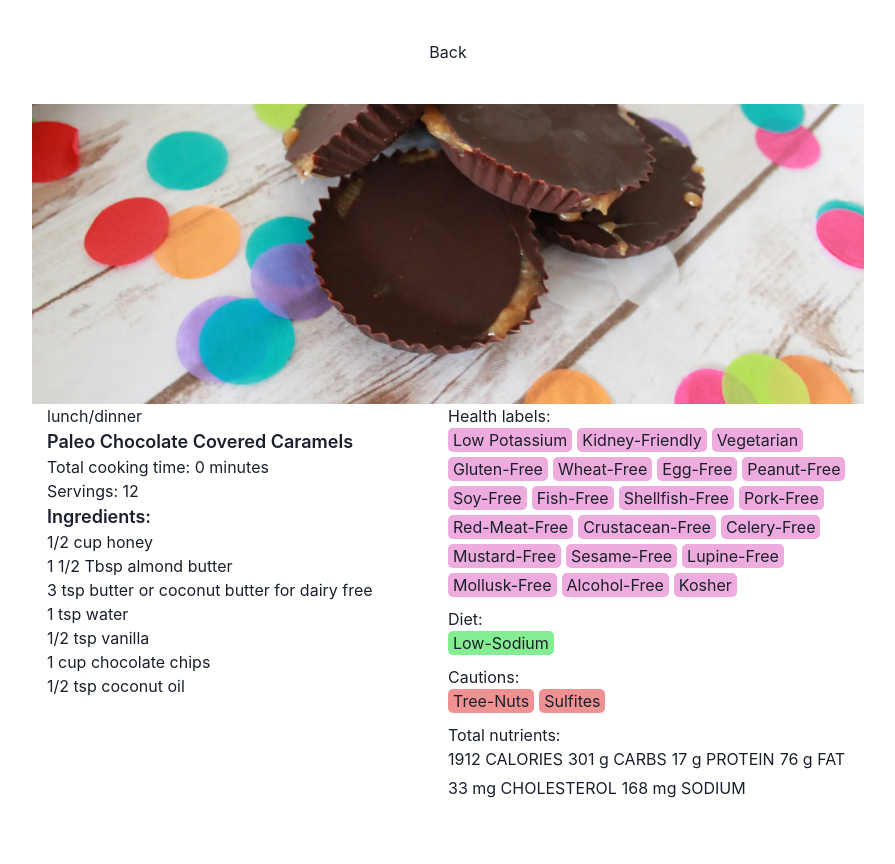
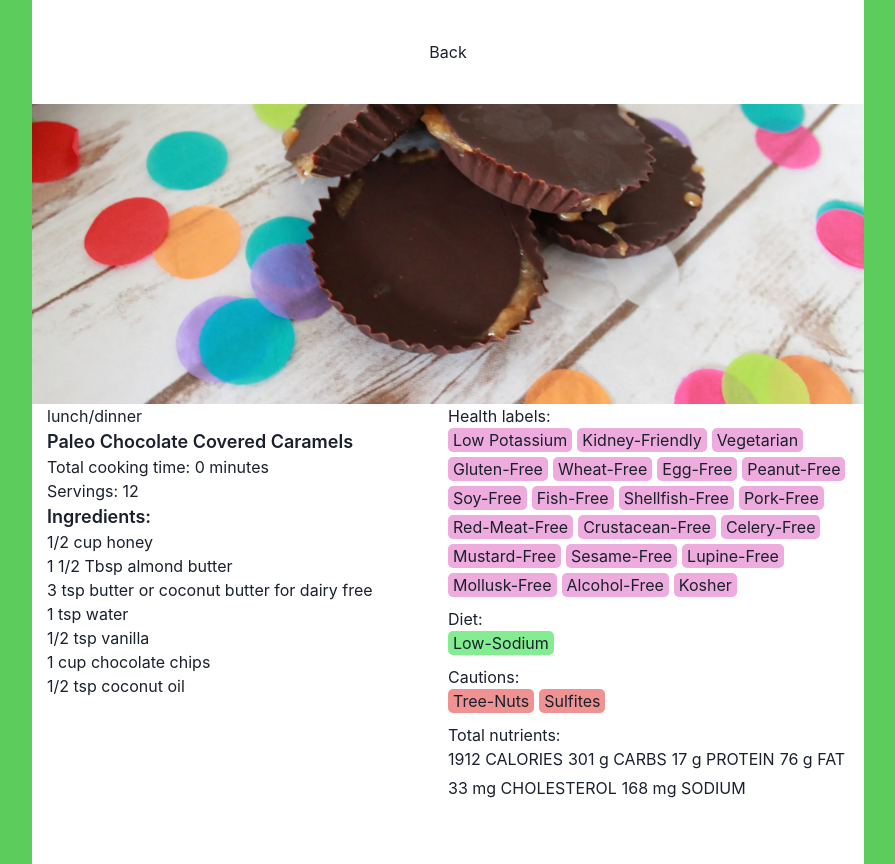
Before and after one commit to NielsKesting/React-basics-project, a React (Vite) app: page / in a window 1280 px wide. Both pictures are taken after a click on the button 266 px from the left and 485 px from the top of the page. Shown: the whole page, without its empty margins (192-1087 px from the left). Built offline with nearby package versions, Linux system fonts and the light colour scheme.

Commit message:
Small cosmetic update

```diff
--- a/src/components/ui/RecipePageStyle/RecipePage.css
+++ b/src/components/ui/RecipePageStyle/RecipePage.css
@@ -68,7 +68,6 @@
   border-radius: 5px;
 }
 .recipePage .recipePageInfoRight .cautionList {
-  width: 50%;
   display: flex;
   flex-direction: row;
   justify-content: flex-start;
--- a/src/components/ui/RecipePageStyle/RecipePage.scss
+++ b/src/components/ui/RecipePageStyle/RecipePage.scss
@@ -83,7 +83,6 @@ $highlightCorner: 5px;
     }
 
     .cautionList {
-      width: 50%;
       display: flex;
       flex-direction: row;
       justify-content: flex-start;
--- a/src/pages/RecipeListPageStyle/RecipeListPage.css
+++ b/src/pages/RecipeListPageStyle/RecipeListPage.css
@@ -1,8 +1,5 @@
-body {
+.recipeListPage {
   background-color: rgb(92, 205, 92);
-}
-
-.recipeListPage {
   display: flex;
   flex-direction: column;
   align-items: center;
--- a/src/pages/RecipeListPageStyle/RecipeListPage.scss
+++ b/src/pages/RecipeListPageStyle/RecipeListPage.scss
@@ -1,10 +1,7 @@
 $heightGaps: 3vh;
 
-body {
+.recipeListPage {
   background-color: rgb(92, 205, 92);
-}
-
-.recipeListPage {
   display: flex;
   flex-direction: column;
   align-items: center;
```
Also changed, not shown: 2 other files (tests, documents, lock files or other folders).
